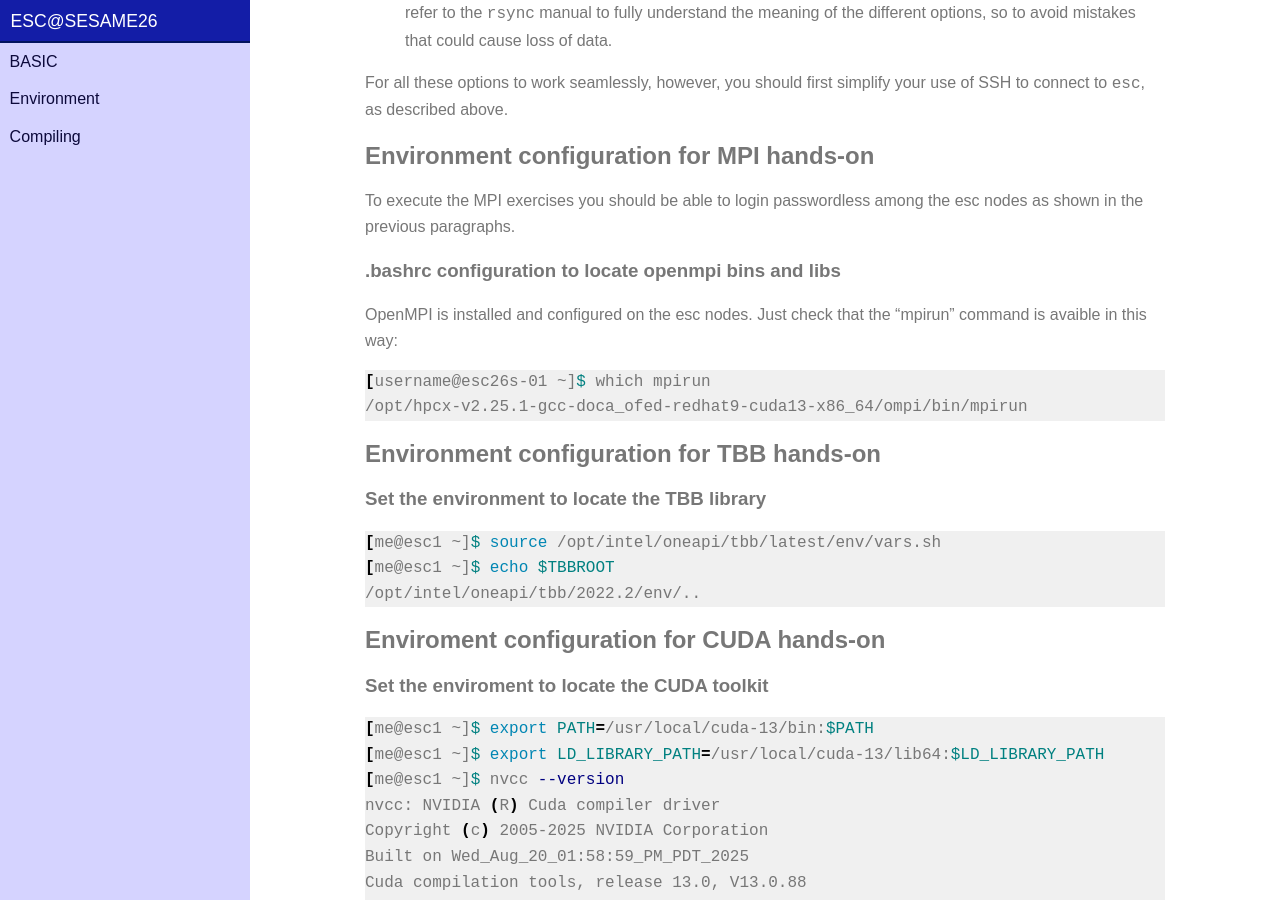
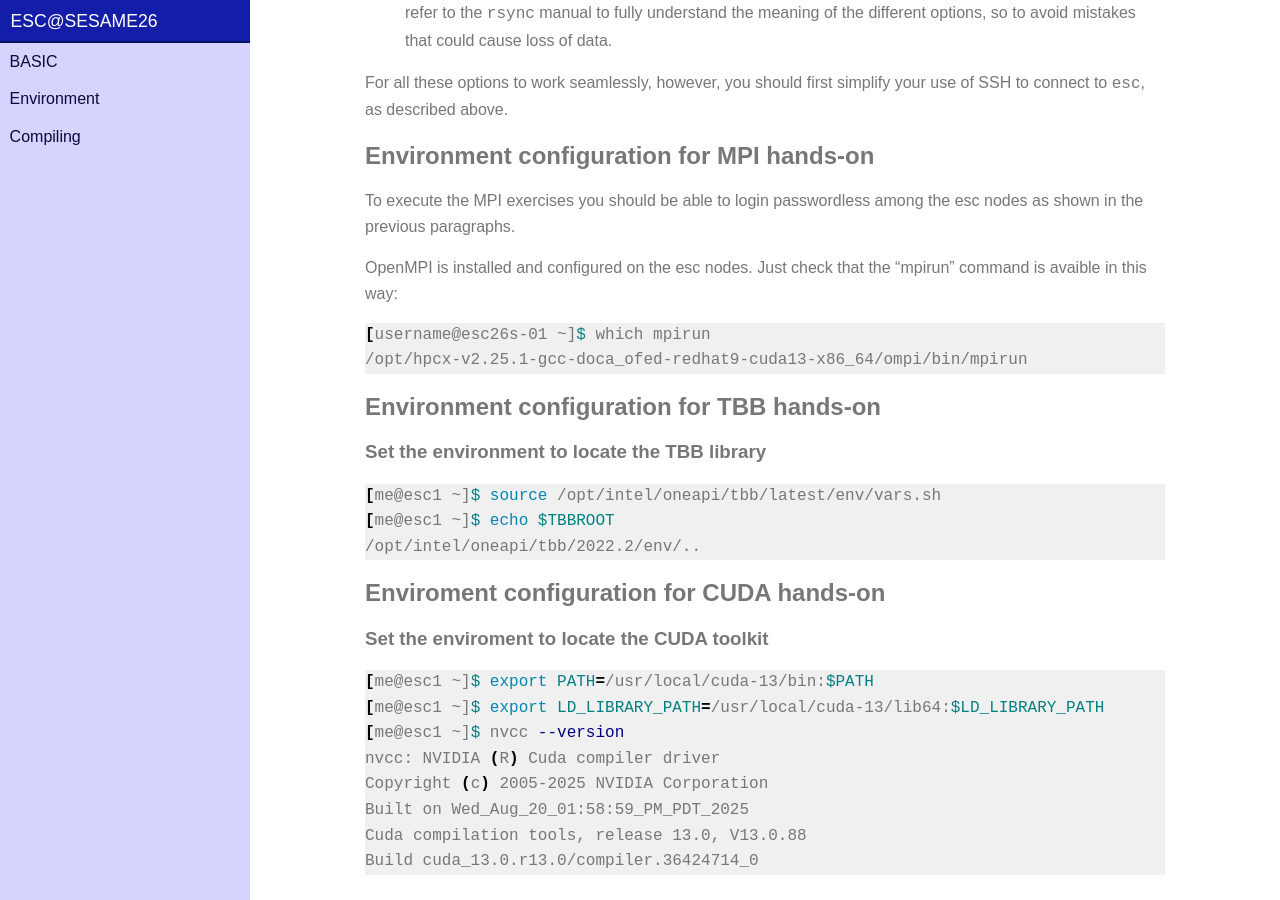
Before and after one commit to infn-esc/sesame26, a Jekyll site: the page built from basic/environment.md, in a window 1280 px wide and 900 px high, scrolled down 4370 px. Built offline with Jekyll 4.4.1, drawn with Linux system fonts in a browser that asks for light colours; nearby versions of some CDN libraries.

Commit message:
Update environment.md

````diff
--- a/basic/environment.md
+++ b/basic/environment.md
@@ -225,7 +225,6 @@ your use of SSH to connect to `esc`, as described above.
 
 To execute the MPI exercises you should be able to login passwordless among the esc nodes as shown in the previous paragraphs.
 
-### .bashrc configuration to locate openmpi bins and libs
 OpenMPI is installed and configured on the esc nodes. Just check that the "mpirun" command is avaible in this way:
 
 ```shell
````
